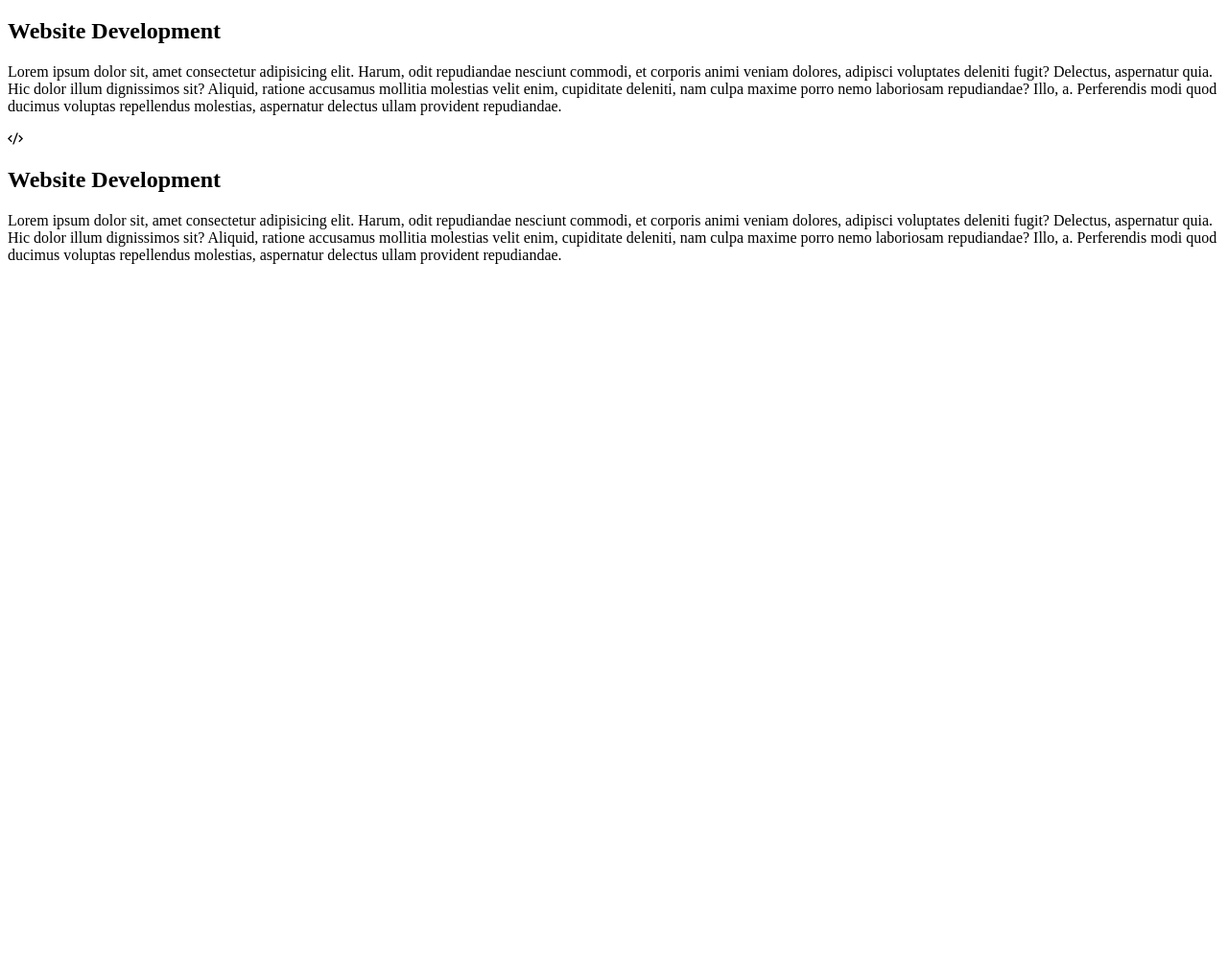
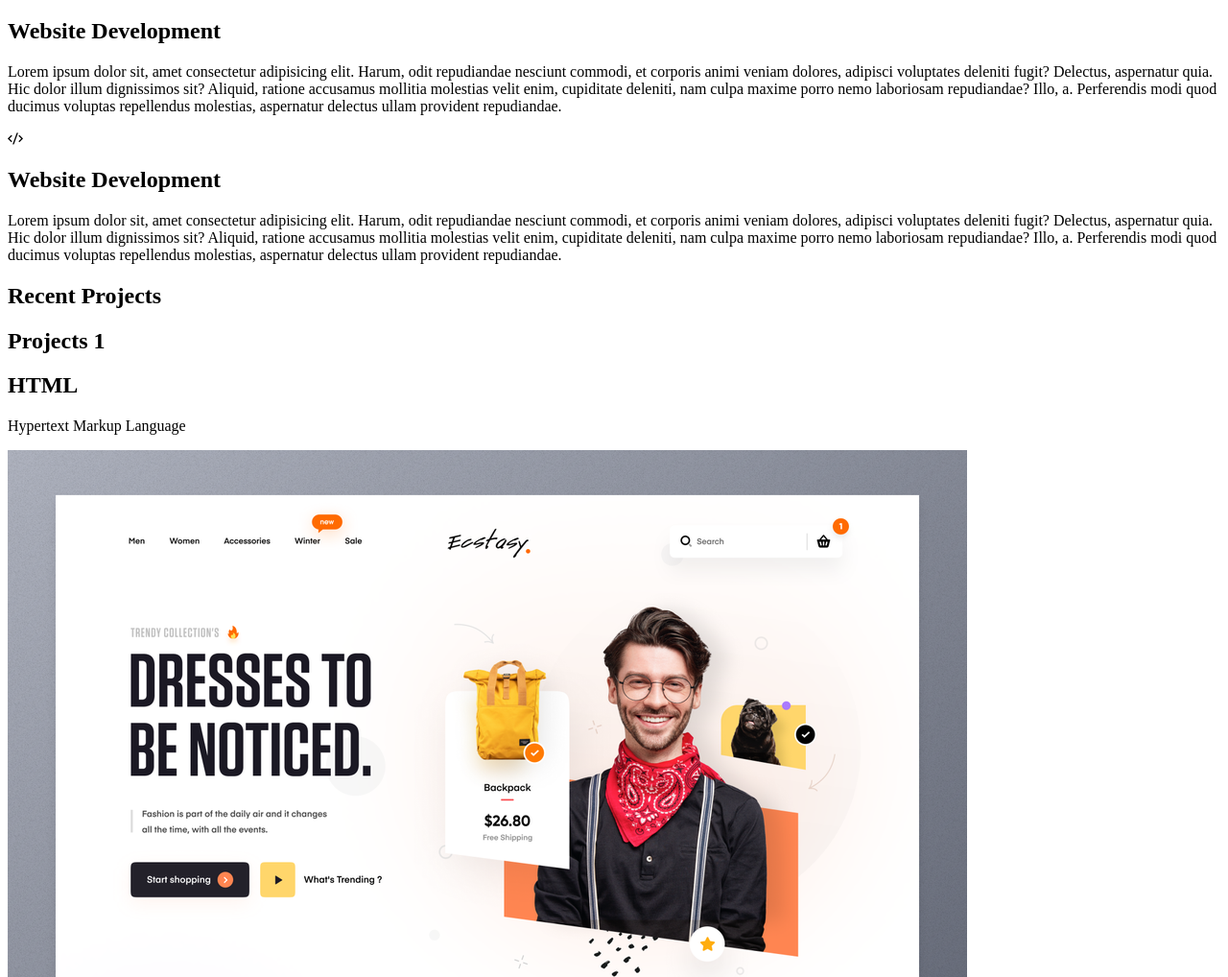
Before and after one commit to hameedgul12345/Portfolio, a plain HTML site: page index.html in a window 1280 px wide. Shown: the part 664-1682 px from the top of the page at 96% size. Before the commit the page ends 955 px from the top, so only its background shows below. Drawn offline with nearby package versions, Linux system fonts and the light colour scheme.

Commit message:
Working on Projects Section

```diff
--- a/index.html
+++ b/index.html
@@ -123,6 +123,25 @@
     <!-- Service Section End -->
 
     <!-- Projects Section Start -->
+     <Section id="projects">
+        <div class="projects-container">
+            <div class="projects-header">
+                <h1 class="section-title">Recent <span>Projects</span></h1>
+            </div>
+            <div class="all-projects">
+                <div class="project-items">
+                    <div class="project-info">
+                        <h1>Projects 1</h1>
+                        <h2>HTML</h2>
+                        <p>Hypertext Markup Language</p>
+                    </div>
+                    <div class="project-img">
+                        <img src="images/pic1.png" alt="">
+                    </div>
+                </div>
+            </div>
+        </div>
+     </Section>
     <!-- Projects Section End -->
 
     <!-- About Section Start -->
```
Also changed, not shown: images/pic1.png (added).
